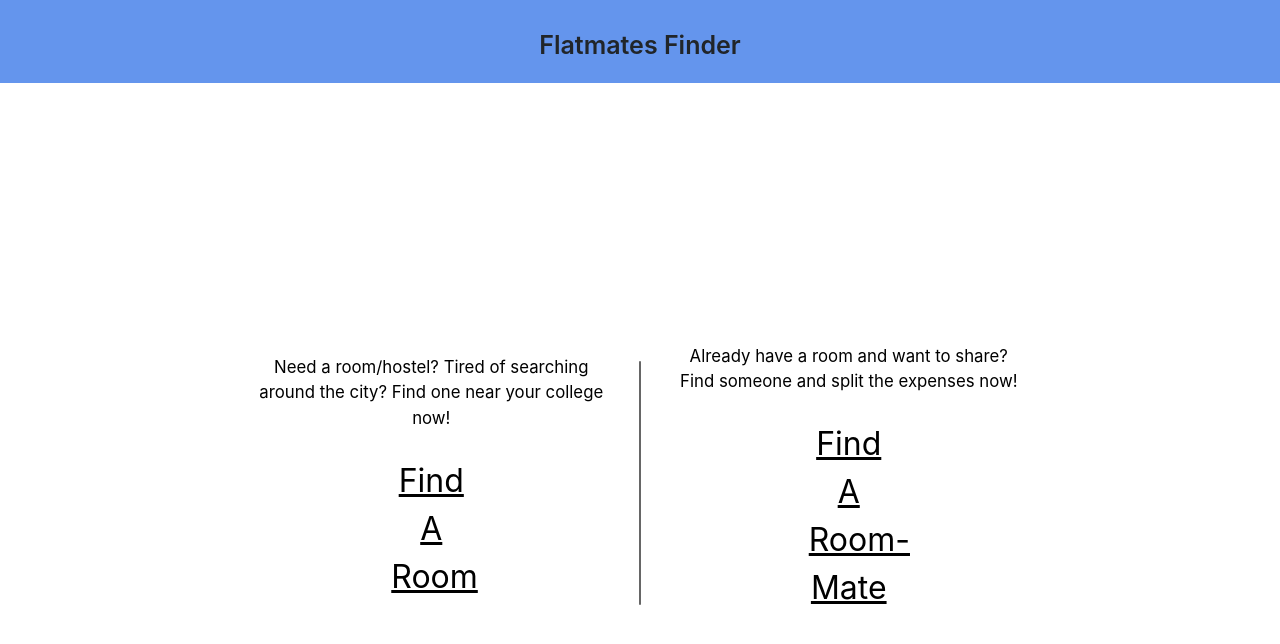
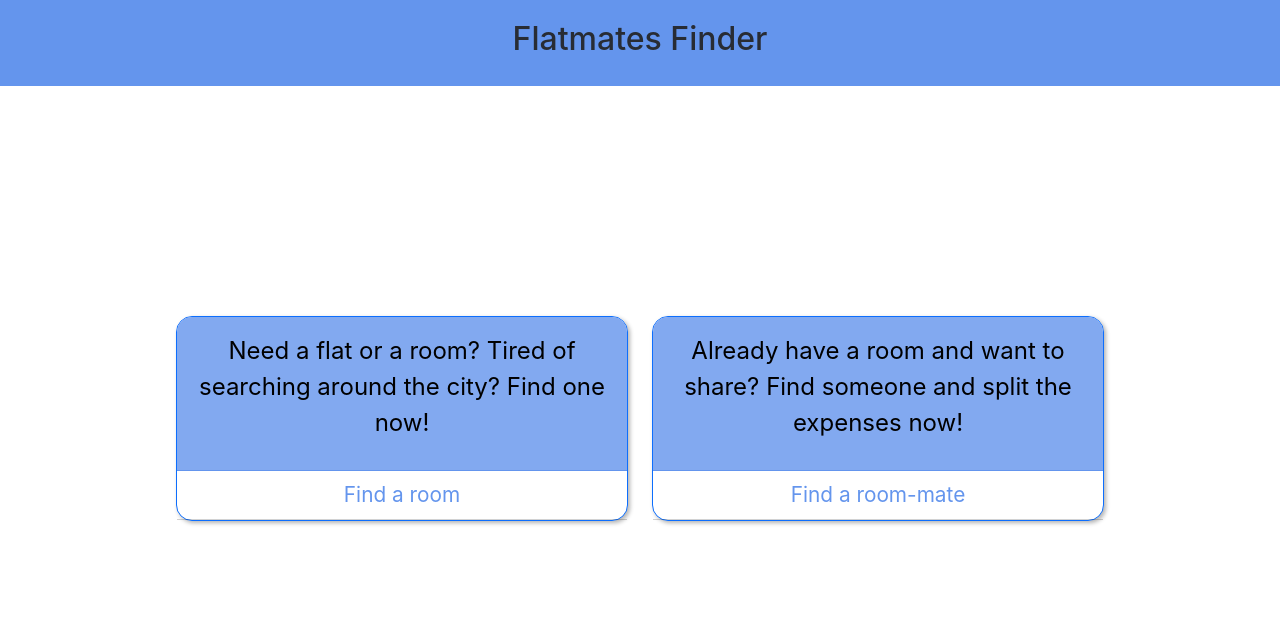
Before and after one commit to akashyeole/flatmates-frontend, a React (Create React App) app: page /home in a window 1280 px wide. Shown: the top 644 px of the page. Built offline with nearby package versions, Linux system fonts and the light colour scheme.

Commit message:
Added Edit profile option, css to the homepage and fixed various minor bugs

```diff
--- a/src/App.css
+++ b/src/App.css
@@ -193,3 +193,21 @@ input::-webkit-outer-spin-button,
   align-items: center;
   font-weight: 600;
 }
+
+.userAndLogout .navDrop{
+  display: flex;
+  flex-direction: row;
+  align-items: center;
+  justify-content: center;
+  background-color: cornflowerblue;
+  border: none;
+  color: black;
+}
+
+.navDrop li{
+  font-size: larger;
+}
+
+.navDrop ul li{
+  font-size: large;
+}
--- a/src/App.js
+++ b/src/App.js
@@ -1,16 +1,9 @@
 import './App.css';
 // import { Home }from './components/homepage/Home';
-import { Home, Room, FindRoomMate, Signup, LandingPage, Login } from './components';
+import { Home, Room, FindRoomMate, Signup, LandingPage, Login, EditProfile} from './components';
 import { Route, Routes, Navigate } from 'react-router-dom';
 import Nav from './components/navbar/Nav';
 
-// const Room = () =>{
-//   return(
-//     <div>
-//       <h1>heello</h1>
-//     </div>
-//   )
-// }
 function App() {
   return (
     <>
@@ -19,6 +12,7 @@ function App() {
         <Route path="/" element={<LandingPage/>} />
         <Route path="/signup" element={<Signup />} />
         <Route path="/login" element={<Login />} />
+        <Route path="/editprofile" element={<EditProfile />} />
         <Route path="/home" element={<Home/>} />
         <Route path="/findroom" element={<Room/>} />
         <Route path="/findroommate" element={<FindRoomMate/>} />
--- a/src/components/homepage/Home.jsx
+++ b/src/components/homepage/Home.jsx
@@ -1,8 +1,9 @@
 import React from 'react';
 import './Homepage.css';
-import { useNavigate } from 'react-router-dom';
+import { useNavigate, Redirect } from 'react-router-dom';
 
 const Home = () => {
+
   const navigate = useNavigate();
 
   const handleFindRoomClick = () => {
@@ -11,21 +12,22 @@ const Home = () => {
   const handleFindRoomMateClick = () => {
     navigate('/findroommate');
   };
-  return (
-    <div className="parent-container d-flex flex-column justify-content-center align-items-center">
-      <div className="home-container d-flex flex-column flex-md-row justify-content-center align-items-center rounded-3 p-5">
-        <div className="findroom-container">
-          <p className="title">Need a room/hostel? Tired of searching around the city? Find one near your college now!</p>
-          <button className="sub-title transparent-btn" onClick={handleFindRoomClick}>Find A Room</button>
+  return(
+    <div className='container p-5 d-flex gap-4 parent-container'>
+        <div className="card border-primary mb-3 rounded-4">
+          <div className="card-body text-primary ">
+            <p className="card-text">Need a flat or a room? Tired of searching around the city? Find one now!</p>
+          </div>
+          <div className="card-header" onClick={handleFindRoomClick}>Find a room</div>
         </div>
-        <div className="vertical-divide rounded-4"></div>
-        <div className="findmate-container">
-          <p className="title">Already have a room and want to share? Find someone and split the expenses now!</p>
-          <button className="sub-title transparent-btn" onClick={handleFindRoomMateClick}>Find A Room-Mate</button>
+        <div className="card border-primary mb-3 rounded-4">
+          <div className="card-body text-primary">
+            <p className="card-text" >Already have a room and want to share? Find someone and split the expenses now!</p>
+          </div>
+          <div className="card-header" onClick={handleFindRoomMateClick}>Find a room-mate</div>
         </div>
       </div>
-    </div>
-  )
+  );
 }
 
 export default Home;
--- a/src/components/homepage/Homepage.css
+++ b/src/components/homepage/Homepage.css
@@ -1,7 +1,51 @@
 .parent-container{
+    width: 80%;
+    height: 85vh;
+    display: flex;
+    align-items: center;
+    justify-content: center;
+}
+
+.card{
+    height: 35%;
     width: 100%;
-    height: 100vh;
+    text-align: center;
+    border: 1.5px solid rgb(130, 169, 240);
+    border-radius: 2.5px;
+    box-shadow: 2px 2px 4px rgba(0, 0, 0, 0.3);
 }
+
+.card-body{
+    background-color: rgb(130, 169, 240);
+    /* background-color: white; */
+    border-top-right-radius: 15px;
+    border-top-left-radius: 15px;
+    border-bottom-left-radius: none;
+    border-bottom-right-radius: none;
+    color: black;
+
+}
+
+.card-text{
+    font-size: 1.5rem;
+    color: black;
+}
+
+.card-header{
+    background-color: transparent;
+    border-top: 1.5px solid cornflowerblue;
+    font-size: 1.3rem;
+    color: cornflowerblue;
+    transition: all 200ms ease-in-out;
+}
+
+.card-header:hover{
+    font-size: 1.4rem;
+    transition: all 200ms ease-in-out;
+    cursor: pointer;
+    color: black;
+}
+
 .transparent-btn {
     background-color: transparent;
     border: none;
--- a/src/components/index.js
+++ b/src/components/index.js
@@ -4,3 +4,4 @@ export { default as FindRoomMate } from './roommate/FindRoomMate';
 export {default as LandingPage} from './landingpage/LandingPage';
 export {default as Signup} from './landingpage/Signup';
 export {default as Login} from './landingpage/Login';
+export {default as EditProfile} from './editprofile/EditProfile';
--- a/src/components/landingpage/LandingPage.jsx
+++ b/src/components/landingpage/LandingPage.jsx
@@ -1,8 +1,18 @@
 import React from "react";
-import { Routes, Route } from "react-router-dom";
+import { useEffect } from "react";
+import { Routes, Route, useNavigate } from "react-router-dom";
 import { Link } from "react-router-dom";
 
 export default function LandingPage() {
+  const navigate = useNavigate();
+
+  useEffect(()=>{
+    const auth = localStorage.getItem('user');
+    if(auth){
+        navigate('/home');
+    }
+  })
+
   const handleRegister = () => {
     <Routes>
       <Route path="/signup">Register</Route>
--- a/src/components/landingpage/Login.jsx
+++ b/src/components/landingpage/Login.jsx
@@ -25,7 +25,7 @@ const Login = () => {
       },
     });
     result = await result.json();
-    console.log(result);
+    // console.log(result);
     if (result.name) {
       localStorage.setItem("user", JSON.stringify(result));
       navigate("/home");
@@ -36,7 +36,7 @@ const Login = () => {
 
   return (
     <div className="login-bg">
-      <div className="login">
+      <form className="login">
         <h1 className="login-title">Login</h1>
         <input
           type="text"
@@ -56,11 +56,10 @@ const Login = () => {
           }}
           value={password}
         />
-        <button type="button" onClick={handleLogin}>
-          {" "}
+        <button type="submit" onClick={handleLogin}>
           Login
         </button>
-      </div>
+      </form>
     </div>
   );
 };
--- a/src/components/landingpage/Signup.jsx
+++ b/src/components/landingpage/Signup.jsx
@@ -10,8 +10,6 @@ export default function Signup() {
     const[mobile, setMobile] = useState();
     const navigate = useNavigate();
 
-
-
     useEffect(()=>{
         const auth = localStorage.getItem('user');
         if(auth){
@@ -21,10 +19,10 @@ export default function Signup() {
 
     //integrating signup or register API created at backend with reactjs......
     const collectData= async ()=>{
-        console.log(name, email, password);
+        // console.log(name, email, password);
         let result = await fetch('http://localhost:4000/api/routes/register',{
           method: 'post',
-          body: JSON.stringify({name, email, password}),
+          body: JSON.stringify({name, email, mobile, password}),
           headers: {
             'Content-Type': 'application/json'
           }
--- a/src/components/navbar/Nav.jsx
+++ b/src/components/navbar/Nav.jsx
@@ -1,5 +1,6 @@
 import React from 'react';
-import {Link, useNavigate} from 'react-router-dom';
+import {Link, useNavigate, Route, Routes} from 'react-router-dom';
+import pimage from '../../images/profile.png'
 const Nav = () =>{
 
 
@@ -9,17 +10,30 @@ const Nav = () =>{
         localStorage.clear();
         navigate('/');
     }
+
+
     return(
         <div>
 
             <ul className='nav-ul'>
-                <li><h3>Flatmates Finder</h3></li>
+                <li><Link className='dropdown-item' to="/"><h2>Flatmates Finder</h2></Link></li>
                 {
                     auth ? <>
-                        <div className='userAndLogout'>
+                        <div className="dropdown userAndLogout">
+                            <a className="btn btn-primary dropdown-toggle navDrop"href="#" role="button" data-bs-toggle="dropdown" aria-expanded="false">
+                            <img src={pimage} style={{height: "25px", widht: "25px"}}/>
+                            <li>{JSON.parse(localStorage.getItem('user')).name}</li>
+                            </a>
+                            <ul className="dropdown-menu">
+                                <li><Link className='dropdown-item' to="/editprofile">Edit Profile</Link></li>
+                                <li><Link className='dropdown-item' onClick={logout} to='/'>Logout</Link></li>
+                            </ul>
+                        </div>
+                        {/* <div className='userAndLogout'>
+                            <img src={pimage} style={{height: "25px", widht: "25px"}}/>
                             <li>{JSON.parse(localStorage.getItem('user')).name}</li>
                             <li><Link className='logoutLink' onClick={logout} to='/'>Logout</Link></li>
-                        </div>
+                        </div> */}
                     </>
                     :<>
 
--- a/src/components/roommate/FindRoomMate.jsx
+++ b/src/components/roommate/FindRoomMate.jsx
@@ -6,7 +6,7 @@ import tempImg from '../../images/housenotfound.png';
 // Find a Room page
 const FindRoomMate = () => {
   const [rooms, setRooms] = useState([]);
-  const [newRoom, setNewRoom] = useState({ build_name: '', room_n: '', addr_1:'', addr_2:'', price: '', image: tempImg });
+  const [newRoom, setNewRoom] = useState({ build_name: '', room_n: '', addr_1:'', addr_2:'', price: '', occupancy: undefined, image: tempImg });
   const [isRoomAdded, setIsRoomAdded] = useState(false);
 
   const handleSubmit = (e) => {
@@ -17,7 +17,7 @@ const FindRoomMate = () => {
     } else {
       setIsRoomAdded(false);
     }
-    setNewRoom({ build_name: '', room_n: '', addr_1:'', addr_2:'', price: '', image: tempImg });
+    setNewRoom({ build_name: '', room_n: '', addr_1:'', addr_2:'', price: '', occupancy: 1, image: tempImg });
   };
 
   const handleChange = (e) => {
@@ -75,6 +75,14 @@ const FindRoomMate = () => {
             required
           />
           <input
+            type="number"
+            name="occupancy"
+            value={newRoom.occupancy}
+            onChange={handleChange}
+            placeholder="Occupancy"
+            required
+          />
+          <input
             type="text"
             name="price"
             value={newRoom.price}
```
Also changed, not shown: src/components/editprofile/EditProfile.jsx (added, +57 -0 lines), src/images/profile.png (added).
